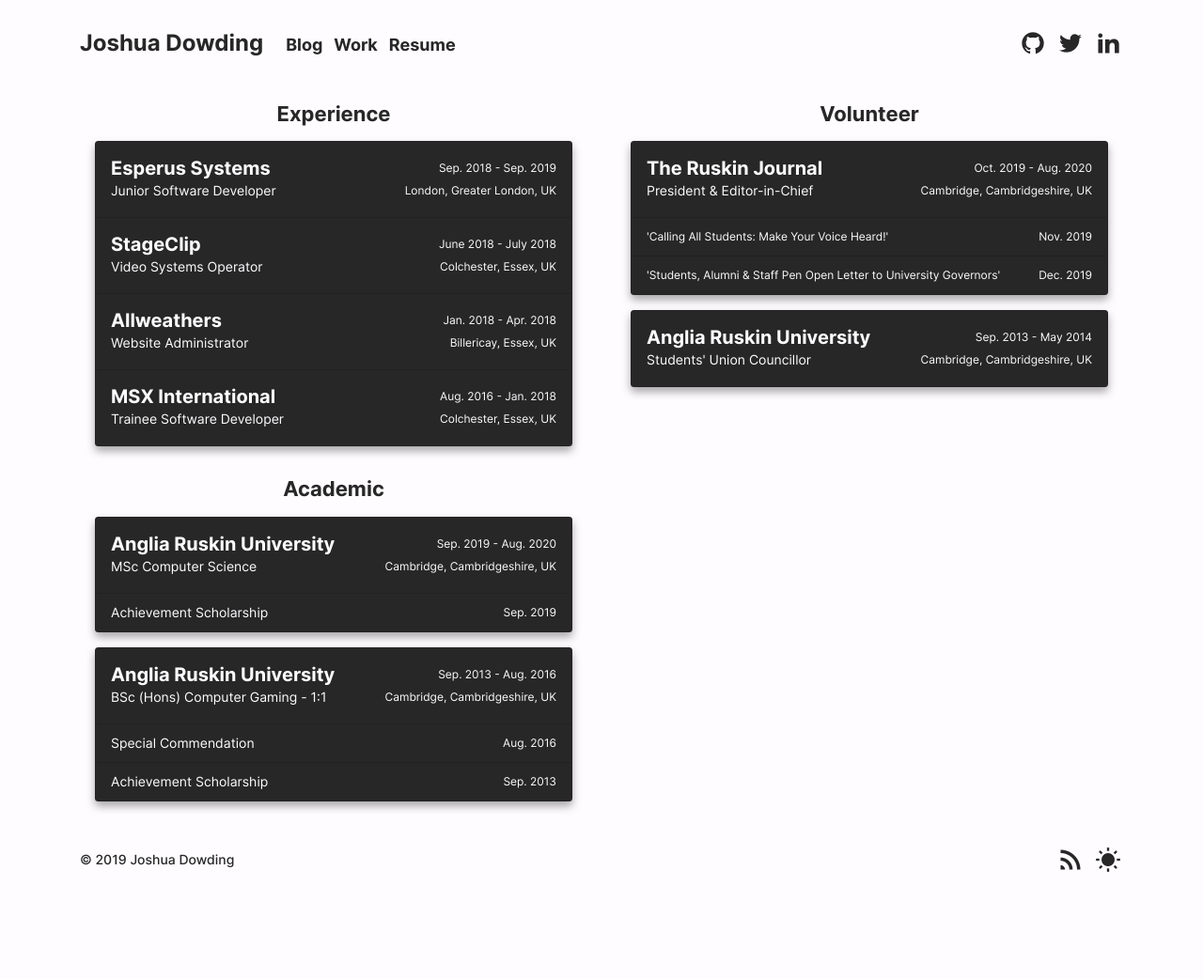
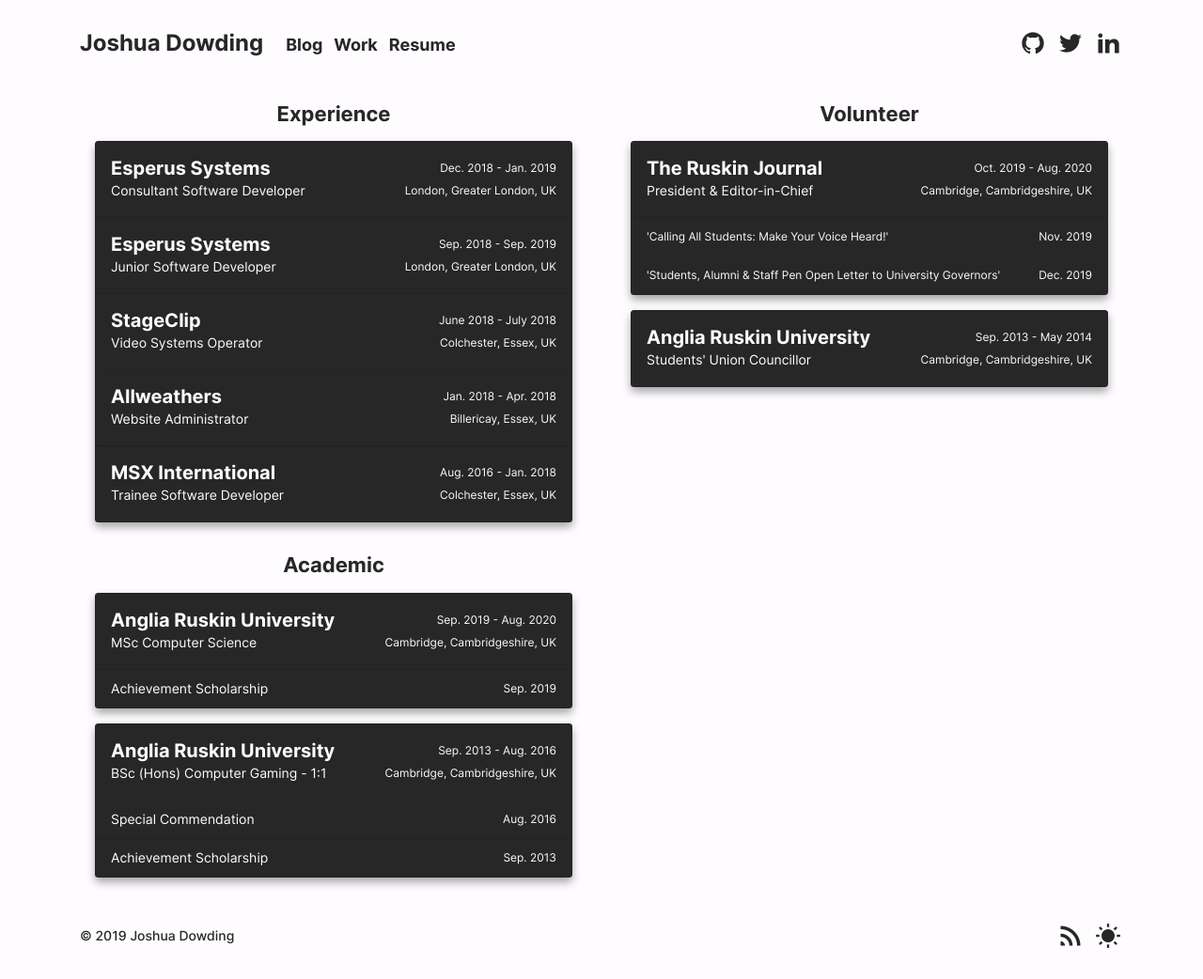
Before and after one commit to joshuadowding/jdowding.me, a Jekyll site: the page built from experience.html, in a window 1280 px wide. Shown: the whole page at 94% size. Built offline with Jekyll 4.4.1, drawn with Linux system fonts in a browser that asks for light colours; before the commit the page ends 961 px from its top, so only the background shows below that.

Commit message:
experience: add esperus gig

```diff
--- a/experience.html
+++ b/experience.html
@@ -9,6 +9,23 @@
     <div class="col-xl-6">
       <h2 class="group-header">Experience</h2>
       <ul class="list-group experience-group">
+        <li class="list-group-item">
+          <div class="item-header">
+            <div class="header-wrapper">
+              <a class="header-link" href="https://esperus.com" target="_blank">
+                <h3 class="header">Esperus Systems</h3>
+              </a>
+              <p>Consultant Software Developer</p>
+            </div>
+            <div class="attribute-wrapper">
+              <p class="attribute">Dec. 2018 - Jan. 2019</p>
+              <p class="attribute">London, Greater London, UK</p>
+            </div>
+          </div>
+          <!--<div class="item-body">
+            <p>Donec id elit non mi porta gravida at eget metus. Maecenas sed diam eget risus varius blandit.</p>
+          </div>-->
+        </li>
         <li class="list-group-item">
           <div class="item-header">
             <div class="header-wrapper">
```
